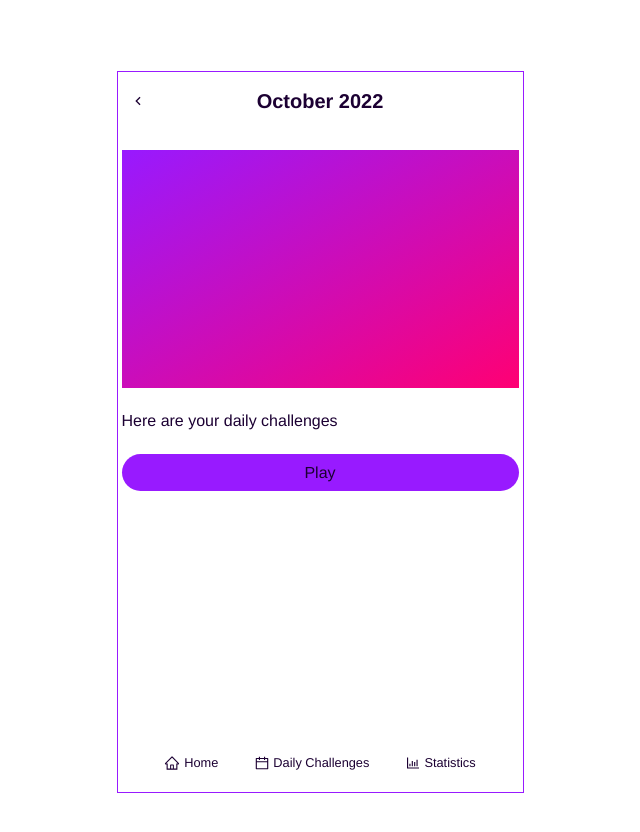
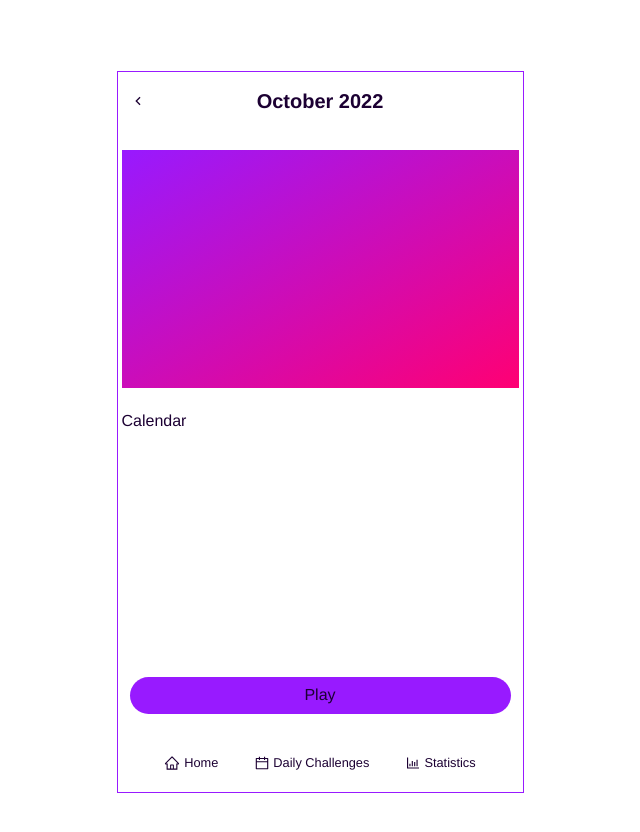
Before and after one commit to sprioleau/kudosu, a React (Vite) app: page /daily-challenges in a window 1280 px wide. Shown: the top 832 px of the page, without its empty margins (320-960 px from the left). Built offline with nearby package versions, Linux system fonts and the light colour scheme.

Commit message:
✨ Add DailyChallengesCalendar component

```diff
--- a/src/components/DailyChallenges/index.tsx
+++ b/src/components/DailyChallenges/index.tsx
@@ -1,5 +1,6 @@
 import { BackButton, Layout, WelcomeToolbar } from "@/components";
 import dayjs from "dayjs";
+import { DailyChallengesCalendar } from "@/components";
 
 export default function DailyChallenges() {
   const month = dayjs().format("MMMM YYYY");
@@ -14,7 +15,9 @@ export default function DailyChallenges() {
       parentClassName="daily-challenges"
     >
       <div className="daily-challenges__image"></div>
-      Here are your daily challenges
+      <div className="daily-challenges__calendar">
+        <DailyChallengesCalendar />
+      </div>
       <button className="daily-challenges__play-button rounded-full">Play</button>
     </Layout>
   );
--- /dev/null
+++ b/src/components/DailyChallengesCalendar/index.tsx
@@ -0,0 +1,8 @@
+import dayjs from "dayjs";
+
+export default function DailyChallengesCalendar() {
+  const month = dayjs().format("MMMM YYYY");
+  console.log("month:", month);
+
+  return <div className="daily-challenges-calendar">Calendar</div>;
+}
--- a/src/components/index.ts
+++ b/src/components/index.ts
@@ -15,6 +15,7 @@ export { default as DailyChallengeCard } from "./DailyChallengeCard";
 export { default as Logo } from "./Logo";
 export { default as DifficultySelectModal } from "./DifficultySelectModal";
 export { default as DailyChallenges } from "./DailyChallenges";
+export { default as DailyChallengesCalendar } from "./DailyChallengesCalendar";
 export { default as Statistics } from "./Statistics";
 export { default as StatisticsList } from "./StatisticsList";
 export { default as OptionsMenu } from "./OptionsMenu";
--- /dev/null
+++ b/src/styles/components/_daily-challenges-calendar.scss
@@ -0,0 +1,3 @@
+.daily-challenges-calendar {
+
+}
--- a/src/styles/components/_daily-challenges.scss
+++ b/src/styles/components/_daily-challenges.scss
@@ -9,4 +9,12 @@
     aspect-ratio: 5 / 3;
     background: linear-gradient(to bottom right, var(--c-accent), rgb(255, 0, 115));
   }
+
+  &__calendar {
+    flex: 1;
+  }
+
+  &__play-button {
+    margin: 0 0.5em;
+  }
 }
--- a/src/styles/styles.scss
+++ b/src/styles/styles.scss
@@ -22,6 +22,7 @@
 @import "./components/welcome-toolbar";
 @import "./components/daily-challenge-card";
 @import "./components/daily-challenges";
+@import "./components/daily-challenges-calendar";
 @import "./components/logo";
 @import "./components/difficulty-select";
 @import "./components/statistics";
```
